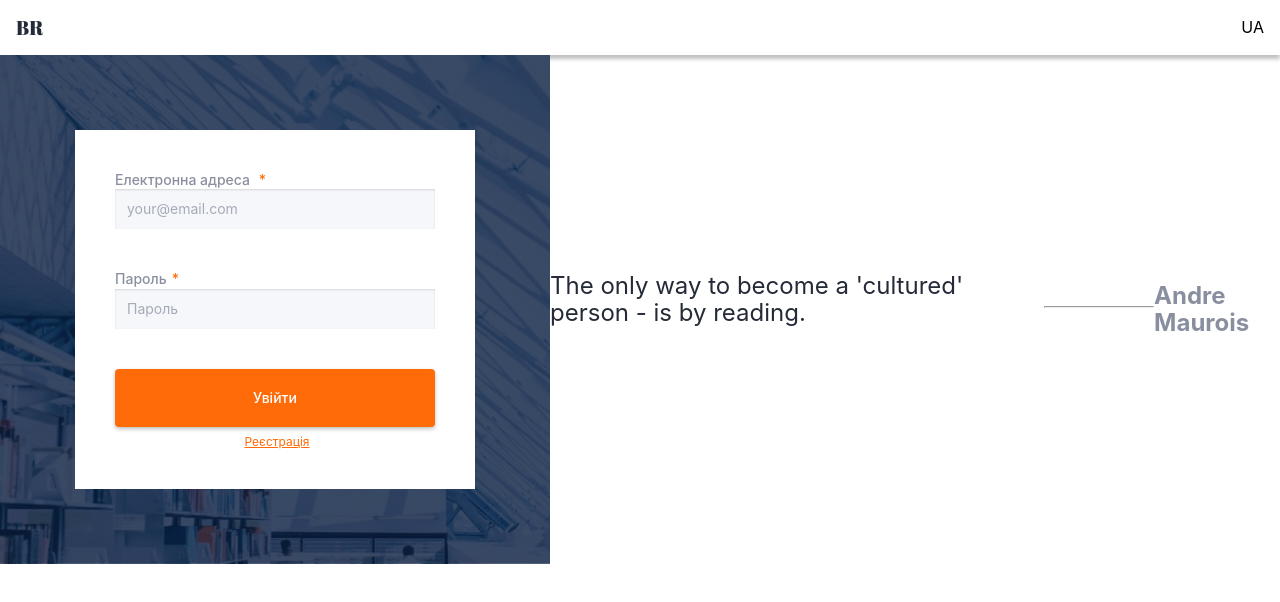
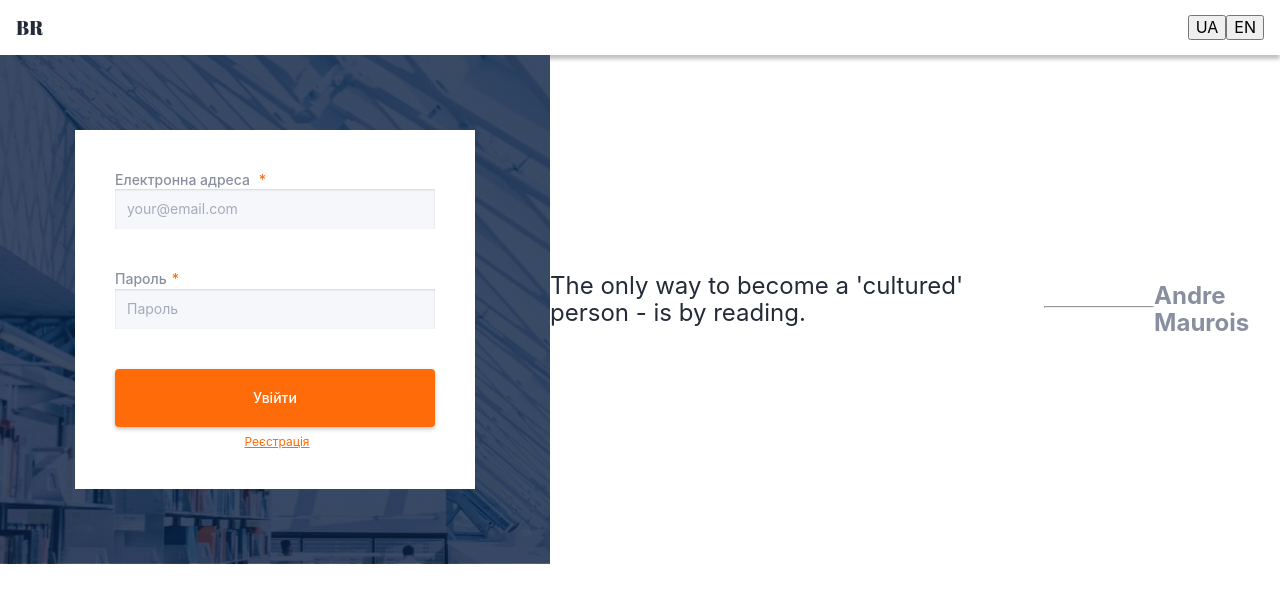
Before and after one commit to AnnaFesenko7/book-reader-front-end, a React (Create React App) app: page /book-reader-front-end/login in a window 1280 px wide. Shown: the top 602 px of the page. Built offline with nearby package versions, Linux system fonts and the light colour scheme.

Commit message:
LangSwitcher

```diff
--- a/src/components/LangSwitcher/LangSwitcher.js
+++ b/src/components/LangSwitcher/LangSwitcher.js
@@ -1,39 +1,27 @@
-import { useEffect, useState } from 'react';
+// import {  useState } from 'react';
 
 export const LangSwitcher = ({ onChangeLanguage }) => {
-  const [lang, setLang] = useState(true);
-  // const lang = localStorage.getItem('i18nextLng');
-  useEffect(() => {
-    if (lang === 'ua') {
-      setLang(true);
-    }
-  }, [lang]);
+  //   const [_, setLang] = useState(true);
 
   const handleChange = event => {
-    if (event.target.checked) {
+    if (event.target.value === 'ua') {
+      //   setLang(true);
       onChangeLanguage('ua');
     } else {
+      //   setLang(false);
       onChangeLanguage('en');
     }
-
-    /* true - ua, false - en */
-
-    setLang(event.target.checked);
   };
 
   return (
     <div>
-      <div direction="row" spacing={1} alignItems="center">
-        <div>
-          <span>{lang ? 'UA' : 'EN'}</span>
-        </div>
-        <div
-          inputProps={{ 'aria-label': 'ant design' }}
-          onChange={handleChange}
-          name="checkedA"
-          // checked={localStorage.getItem('i18nextLng') === 'ua' && true}
-        />
-      </div>
+      <button value="ua" type="button" onClick={handleChange}>
+        {'UA'}
+      </button>
+
+      <button value="en" type="button" onClick={handleChange}>
+        {'EN'}
+      </button>
     </div>
   );
 };
```
